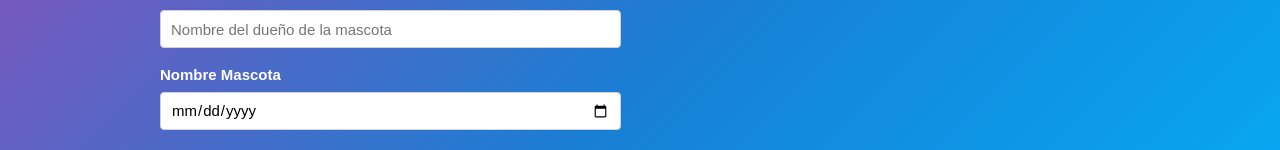
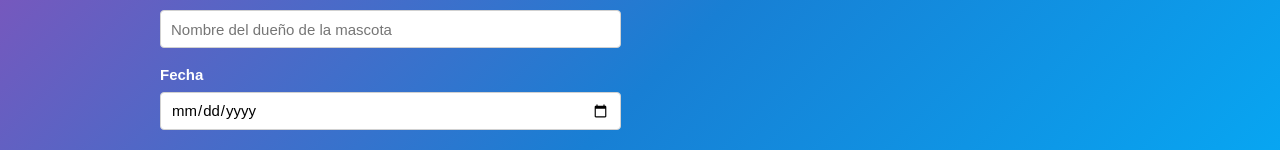
Before and after one commit to Pasculi/Repaso_React, a React (Create React App) app in the folder Curso de React/proyectos/citas/: page / in a window 1280 px wide. Shown: the part 366-516 px from the top of the page. Built offline with nearby package versions, Linux system fonts and the light colour scheme.

Commit message:
Administrador de citas

```diff
--- a/Curso de React/proyectos/citas/src/components/Formulario.jsx
+++ b/Curso de React/proyectos/citas/src/components/Formulario.jsx
@@ -77,7 +77,7 @@ const Formulario = ({ crearCita }) => {
                     onChange={actualizarState}
                     value={propietario}
                 />
-                <label>Nombre Mascota</label>
+                <label>Fecha</label>
                 <input
                     type="date"
                     name="fecha"
```
